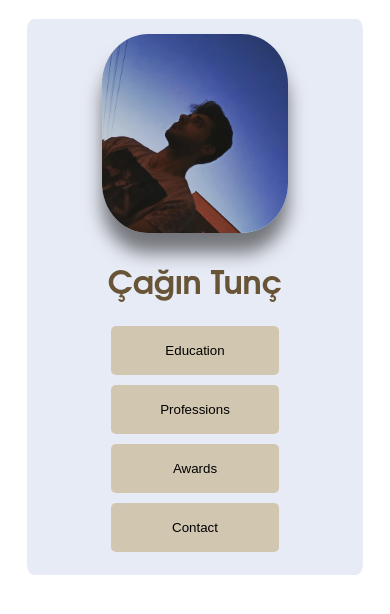
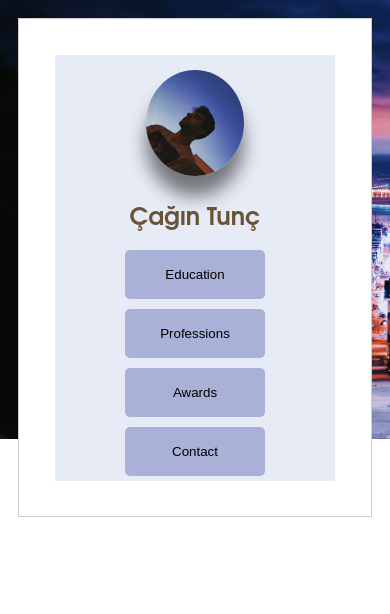
Before and after one commit to cagintunc/portfolio, a plain HTML site: page index.html in a window 390 px wide. Drawn offline with Linux system fonts and the light colour scheme.

Commit message:
first layout

```diff
--- a/index.html
+++ b/index.html
@@ -1,27 +1,57 @@
 <!DOCTYPE html>
+<html lang="en">
 <head>
     <meta charset="utf-8">
     <link rel="stylesheet" href="style_1.css">
+    <title>Çağın Tunç</title>
 </head>
 <body>
+    <div class="row">
+        <div class="column column-1">
             <div class="main_content">
-        <div class="container">
+                <div class="container_1">
                     <img src="images/cagin_photo.jpeg" class="cagin_photo">
                 </div>
-        <div class="container">
+                <div class="container_1">
                     <h1>Çağın Tunç</h1>
                 </div>
                 <div class="container_buttons">
-            <button class="main_button">Education</button>
+                    <button class="main_button" onclick="showSection('education')">Education</button>
                 </div>
                 <div class="container_buttons">
-            <button class="main_button">Professions</button>
+                    <button class="main_button" onclick="showSection('professions')">Professions</button>
                 </div>
                 <div class="container_buttons">
-            <button class="main_button">Awards</button>
+                    <button class="main_button" onclick="showSection('awards')">Awards</button>
                 </div>
                 <div class="container_buttons">
-            <button class="main_button">Contact</button>
-        </div> <br>
+                    <button class="main_button" onclick="showSection('contact')">Contact</button>
                 </div>
+            </div>
+        </div>
+        <div class="column column-2" id="right-column">
+            <div id="education" class="section">
+                <h2>Education Section</h2>
+                <p>Content related to education...</p>
+            </div>
+
+            <div id="professions" class="section">
+                <h2>Professions Section</h2>
+                <p>Content related to professions...</p>
+            </div>
+
+            <div id="awards" class="section">
+                <h2>Awards Section</h2>
+                <p>Content related to awards...</p>
+            </div>
+
+            <div id="contact" class="section">
+                <h2>Contact Section</h2>
+                <p>Contact information...</p>
+            </div>
+        </div>
+    </div>
+
+    <script src="script.js"></script>
 </body>
+</html>
--- /dev/null
+++ b/script.js
@@ -0,0 +1,16 @@
+function showSection(sectionId) {
+    // Hide all sections first
+    var sections = document.getElementsByClassName("section");
+    for (var i = 0; i < sections.length; i++) {
+        sections[i].style.display = "none";
+    }
+
+    // Show the selected section
+    var section = document.getElementById(sectionId);
+    if (section) {
+        section.style.display = "block";
+
+        // Show the right column when a section is shown
+        document.getElementById("right-column").style.display = "block";
+    }
+}
--- a/style_1.css
+++ b/style_1.css
@@ -4,17 +4,80 @@ h1 {
 
 }
 
-.container {
+.container_1 {
     display: flex;
     flex-wrap: wrap; /* Allow flex items to wrap */
     justify-content: center; /* Horizontally center items */
     padding-top: 15px;
 }
 
+
+.container_1 > h1 {
+    font-size: 150%;
+    justify-content: center;
+}
+
+.row {
+    display: flex;
+    flex-wrap: wrap; /* Allow items to wrap */
+    justify-content: space-around; /* Distribute items evenly with space around */
+}
+
+.column {
+    flex: 1 1 40%; /* Grow to fill space, shrink if needed, initial basis 30% */
+    margin: 10px;
+    padding: 20px;
+    border: 1px solid #ccc;
+    box-sizing: border-box; /* Include padding and border in the element's total width and height */
+    min-width: 200px; /* Ensure columns don't get too small */
+    text-align: left;
+    background-color: #ffffff;
+}
+.column-1 {
+    width: 300px;
+    float: center;
+}
+.column-2 {
+    max-width: 30%; /* Ensure columns don't get too wide */
+    float: left;
+    display: none;
+}
+.row:after {
+    content: "";
+    display: table;
+    clear: both;
+}
+
+/* Responsive adjustments */
+@media (max-width: 2200px) {
+    .column {
+        flex: 1 1 45%; /* Adjust to two columns on medium screens */
+    }
+    body {
+        background-image: url("images/SC.jpg");
+        background-size: cover;
+        background-repeat: no-repeat;
+    }
+
+}
+
+@media (max-width: 1000px) {
+    .column {
+        flex: 1 1 100%; /* Adjust to one column on small screens */
+    }
+    body {
+        background-image: url("images/SC2.jpg");
+        background-size: cover;
+        background-repeat: no-repeat;
+        background-size: 200%;
+    }
+
+}
+
 .cagin_photo {
-    width: 55%;
-    max-width: 300px;
-    border-radius: 25%;
+    width: 35%;
+    max-width: 190px;
+    border-radius: 50%;
     box-shadow: 0 20px 18px rgba(0, 0, 0, 0.5);
 
 }
@@ -34,11 +97,11 @@ h1 {
     min-height: 49px;
     border: none;
     border-radius: 5px;
-    background-color: rgba(195, 172, 124, 0.571);
+    background-color: rgba(124, 135, 195, 0.571);
     transition: background-color 0.3s; /* Add transition for smoother color change */
 }
 .main_button:hover {
-    background-color: rgba(72, 48, 9, 0.799);
+    background-color: rgba(9, 46, 72, 0.799);
     color: rgb(233, 233, 233);
 }
 
@@ -48,5 +111,5 @@ h1 {
     margin-right: 5%;
     margin-bottom: 5%;
     background-color: #657abf27;
-    border-radius: 2%;
+    border-radius: 0%;
 }
```
Also changed, not shown: images/SC.jpg (added), images/SC2.jpg (added), images/cagin (1).jpeg (added), images/cagin (2).jpeg (added), images/cagin (3).jpeg (added), images/cagin (4).jpeg (added). Lines whose indentation alone changed are shown as unchanged.
